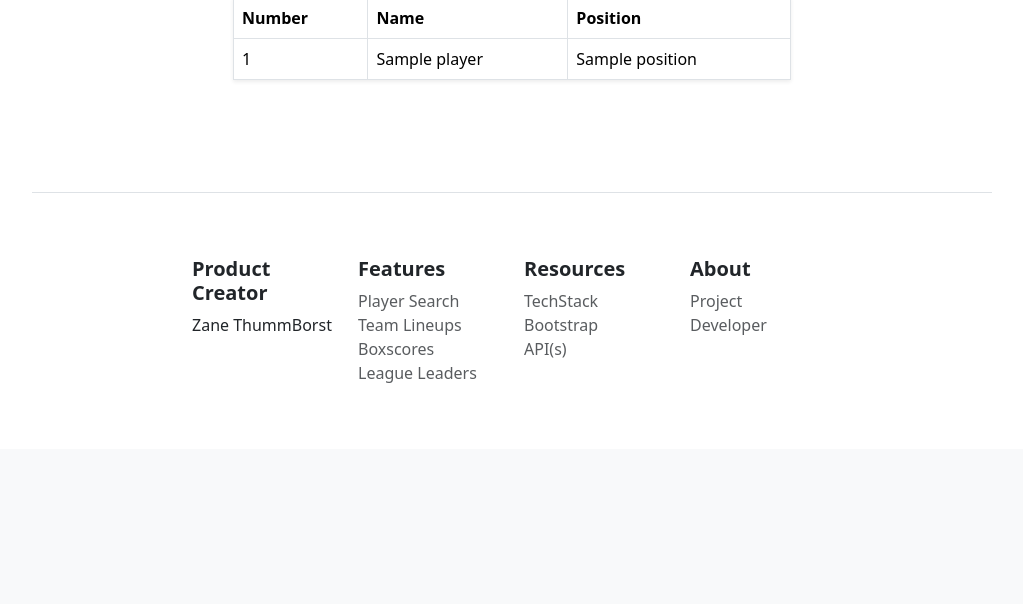
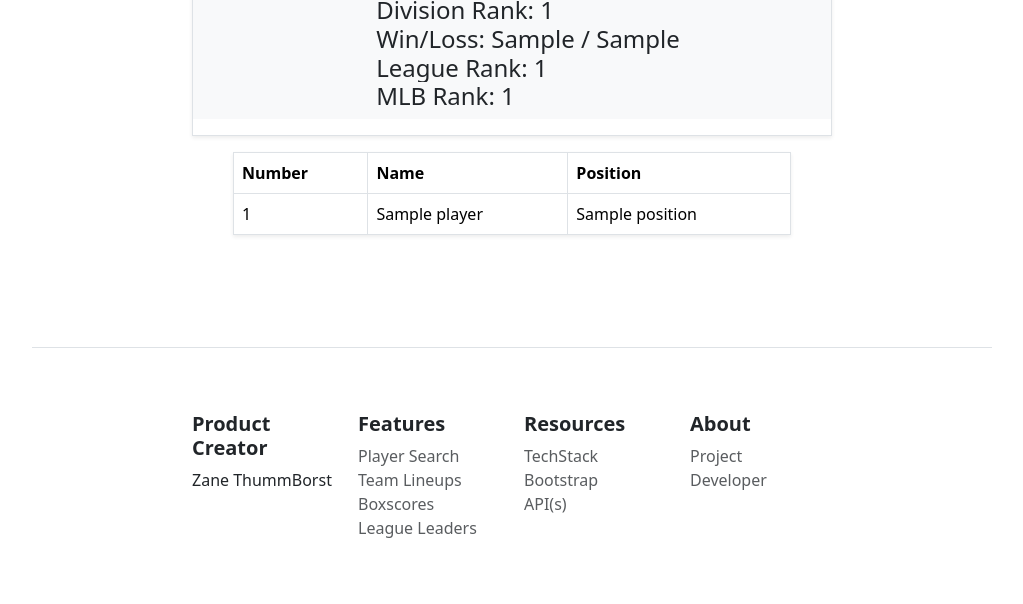
Before and after one commit to Zane-ThummBorst/MLBstats, a Django app: template example/mlb/templates/roster_info.html in a window 1280 px wide. Shown: the part 435-1039 px from the top of the page, without its empty margins (128-1151 px from the left). Before the commit the page ends 818 px from the top, so only its background shows below. Run offline with Django 4.2, Linux system fonts and the light colour scheme; the template is opened without the code that fills it: most values are stand-ins (such as "Sample title", 1, 10 or a date in 2020); some libraries are stand-ins or nearby versions.

Commit message:
Added win/loss to roster pages

```diff
--- a/example/mlb/templates/roster_info.html
+++ b/example/mlb/templates/roster_info.html
@@ -10,8 +10,15 @@
   <div class = 'container d-flex justify-content-center mt-1'>
     <img class="w-50 h-50"  src="{% static 'images/'|add:team|add:'.png' %}" alt="{{ team }}">
   </div>
+<div class = 'container bg-light d-flex justify-content-center my-3'>
+    <ul class="list-group-flush h4 text-left">
+        <li class="list-group-item bg-light">Division Rank: {{ record.div_rank }}</li>
+        <li class="list-group-item bg-light"> Win/Loss: {{ record.w }} / {{ record.l }} </li>
+        <li class="list-group-item bg-light"> League Rank: {{record.league_rank }}</li>
+        <li class="list-group-item bg-light"> MLB Rank: {{ record.sport_rank }}</li>
+    </ul>
 </div>
-
+</div>
 <div class = 'container d-flex justify-content-center mt-3'>
   <table class="table table-bordered bg-light shadow-sm w-50">
             <tr>
--- a/example/mlb/views.py
+++ b/example/mlb/views.py
@@ -68,5 +68,8 @@ def roster_info(request):
         team = request.POST.get('tags')
         team_id = back.nameToTeamId(team)
         lineup = back.roster(team_id)
+        record = back.teamRecord(team_id)
         return render(request, 'roster_info.html', {'lineup': lineup,
-                                                    'team': team})
+                                                    'team': team,
+                                                    'record': record
+                                                    })
```
Also changed, not shown: example/mlb/back.py (+12 -2 lines), example/db.sqlite3.
